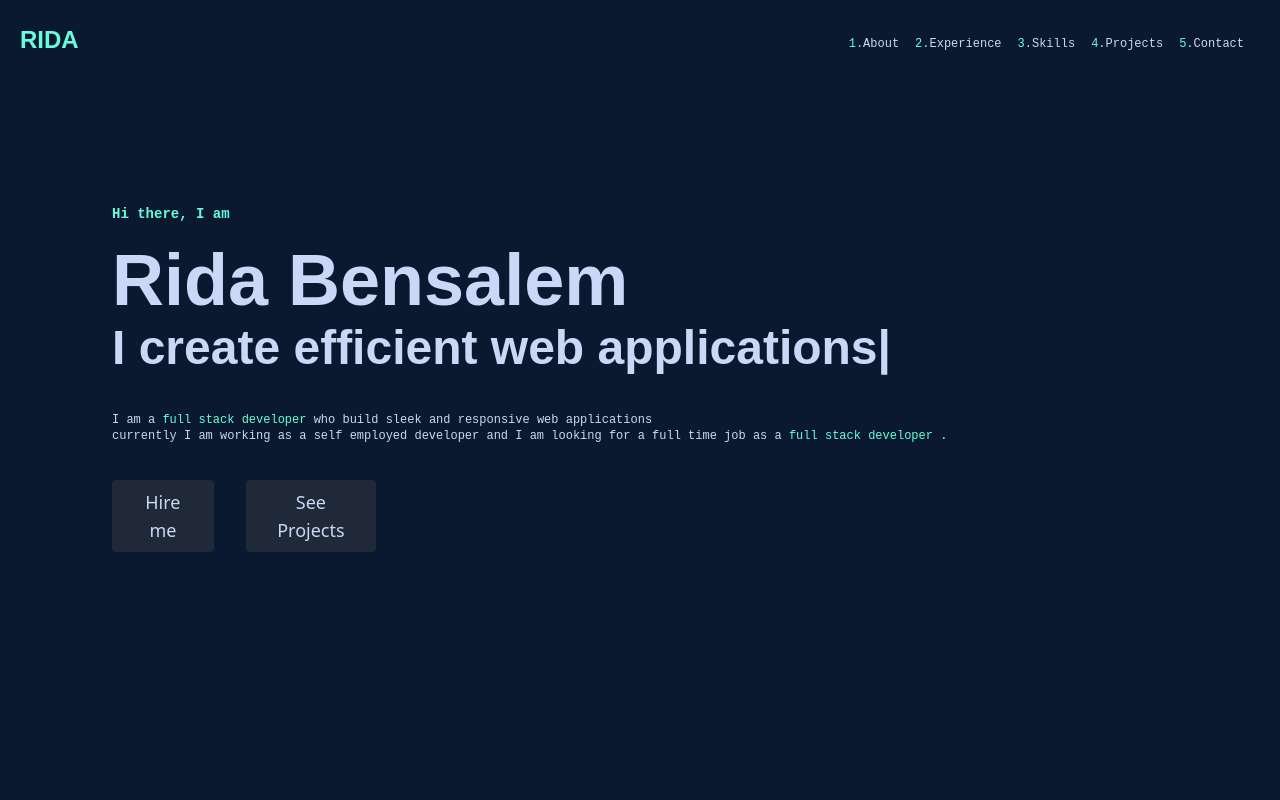
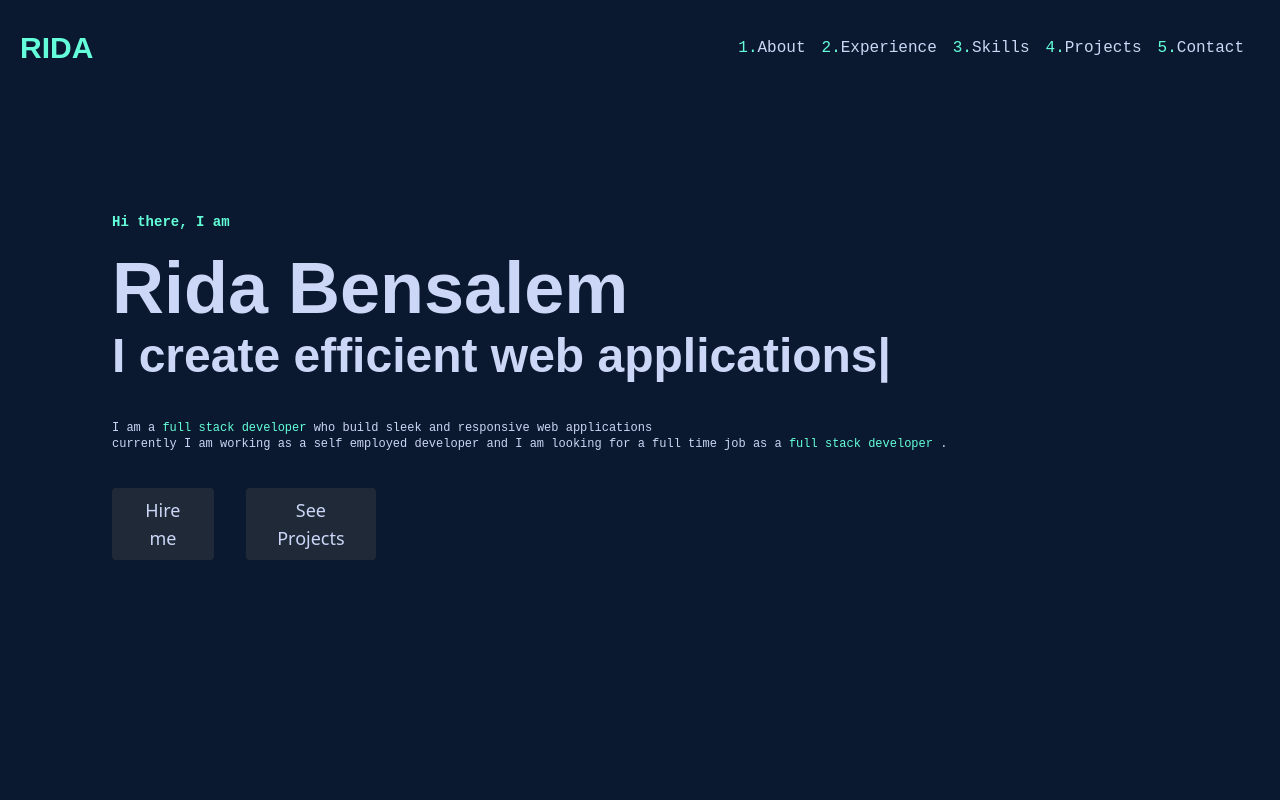
Before and after one commit to ridabensalem/rida-portfolio-, a React (Create React App) app: page / in a window 1280 px wide. Shown: the top 800 px of the page. Built offline with nearby package versions, Linux system fonts and the light colour scheme.

Commit message:
Change the font size for the Nav links
Align the Logo with the Nav items

```diff
--- a/src/components/Navbar.jsx
+++ b/src/components/Navbar.jsx
@@ -1,12 +1,12 @@
 import React from "react";
 function Navbar() {
   return (
-    <nav className=" bg-main-bg md:sticky top-0 z-10  p-5 flex flex-row place-content-between ">
-      <div className="logo  font-main-font text-coding-color text-2xl font-bold py-1 ">
+    <nav className=" bg-main-bg flex flex-row place-content-between items-center p-5 md:sticky ">
+      <div className="logo  font-main-font text-coding-color text-3xl font-bold ">
         RIDA
       </div>
       <div className="navigation text-white  ">
-        <ul className="flex flex-row place-content-around font-coding-font gap-x-4 text-gray-light text-xs p-4 ">
+        <ul className="flex flex-row place-content-around font-coding-font gap-x-4 text-gray-light text-base p-4 ">
           <li>
             <a className="hover:text-white" href="#about">
               <span className="text-coding-color ">1.</span>About
```
